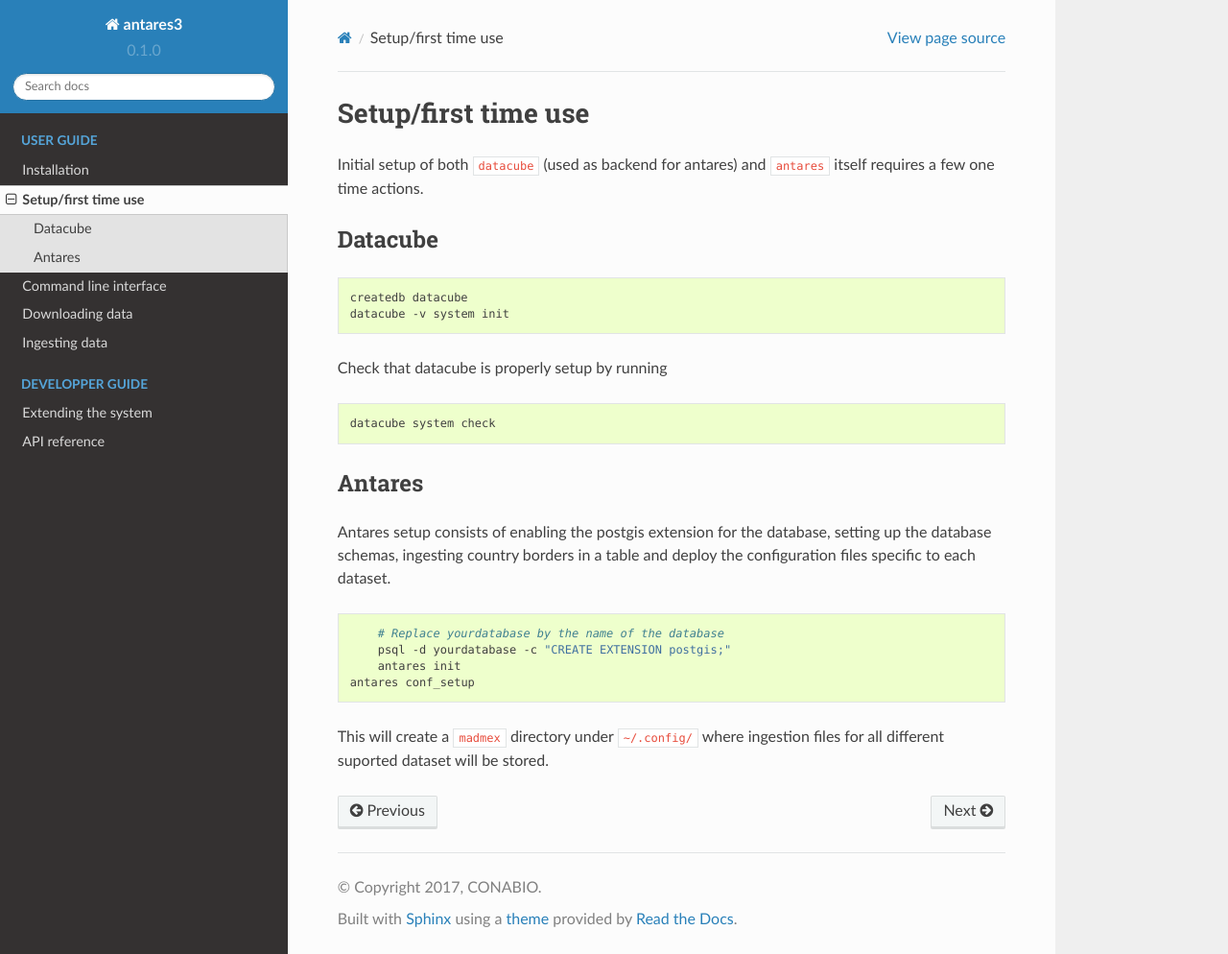
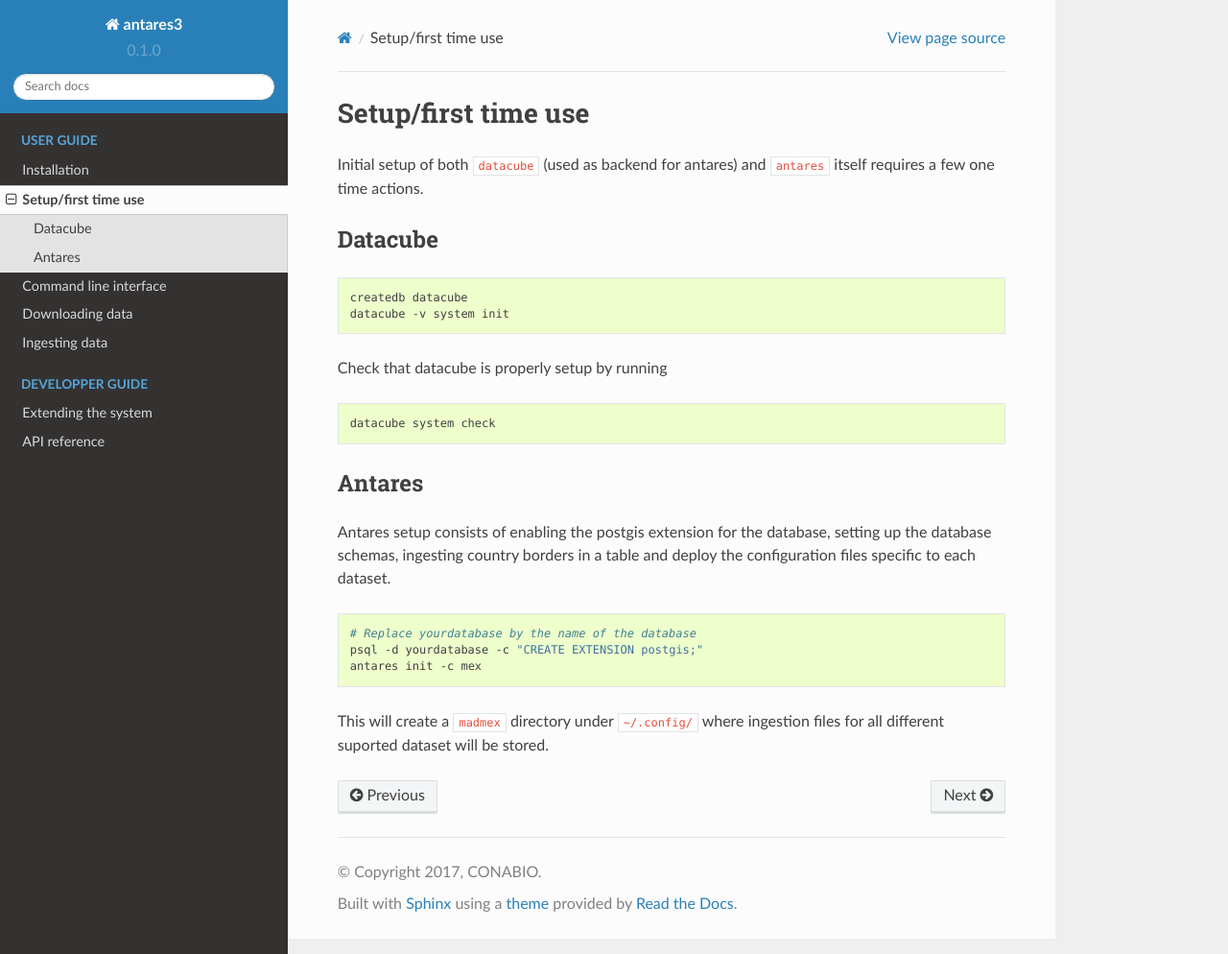
Before and after one commit to CONABIO/antares3, a Sphinx documentation site: the page built from docs/setup.rst, in a window 1280 px wide and 994 px high. Shown: the whole window at 96% size. Built offline with Sphinx 7.4.7 and the Read the Docs theme 2.0.0, drawn with Linux system fonts in a browser that asks for light colours.

Commit message:
Update doc to reflect antares init changes

```diff
--- a/docs/setup.rst
+++ b/docs/setup.rst
@@ -26,9 +26,8 @@
 
 .. code-block:: bash
 
-	# Replace yourdatabase by the name of the database
-	psql -d yourdatabase -c "CREATE EXTENSION postgis;"
-	antares init
-    antares conf_setup
+    # Replace yourdatabase by the name of the database
+    psql -d yourdatabase -c "CREATE EXTENSION postgis;"
+    antares init -c mex
 
 This will create a ``madmex`` directory under ``~/.config/`` where ingestion files for all different suported dataset will be stored.
```
